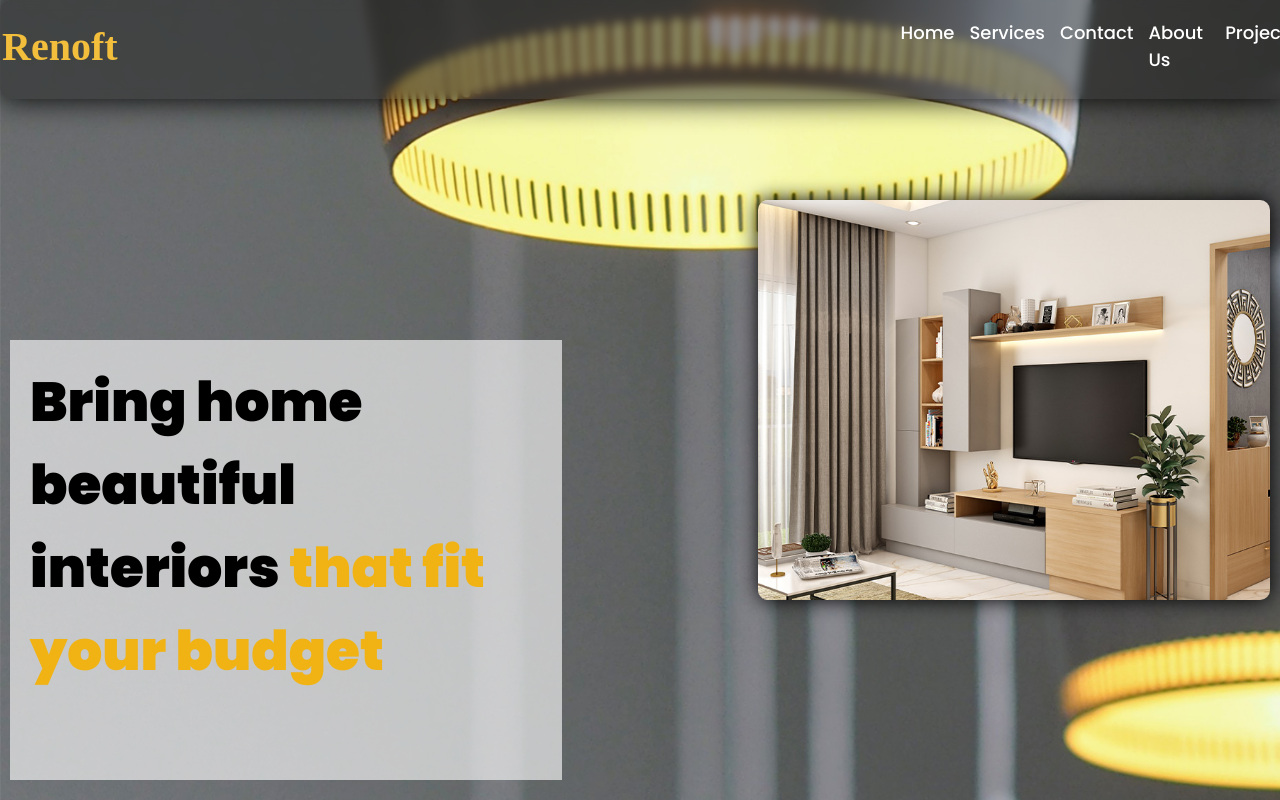
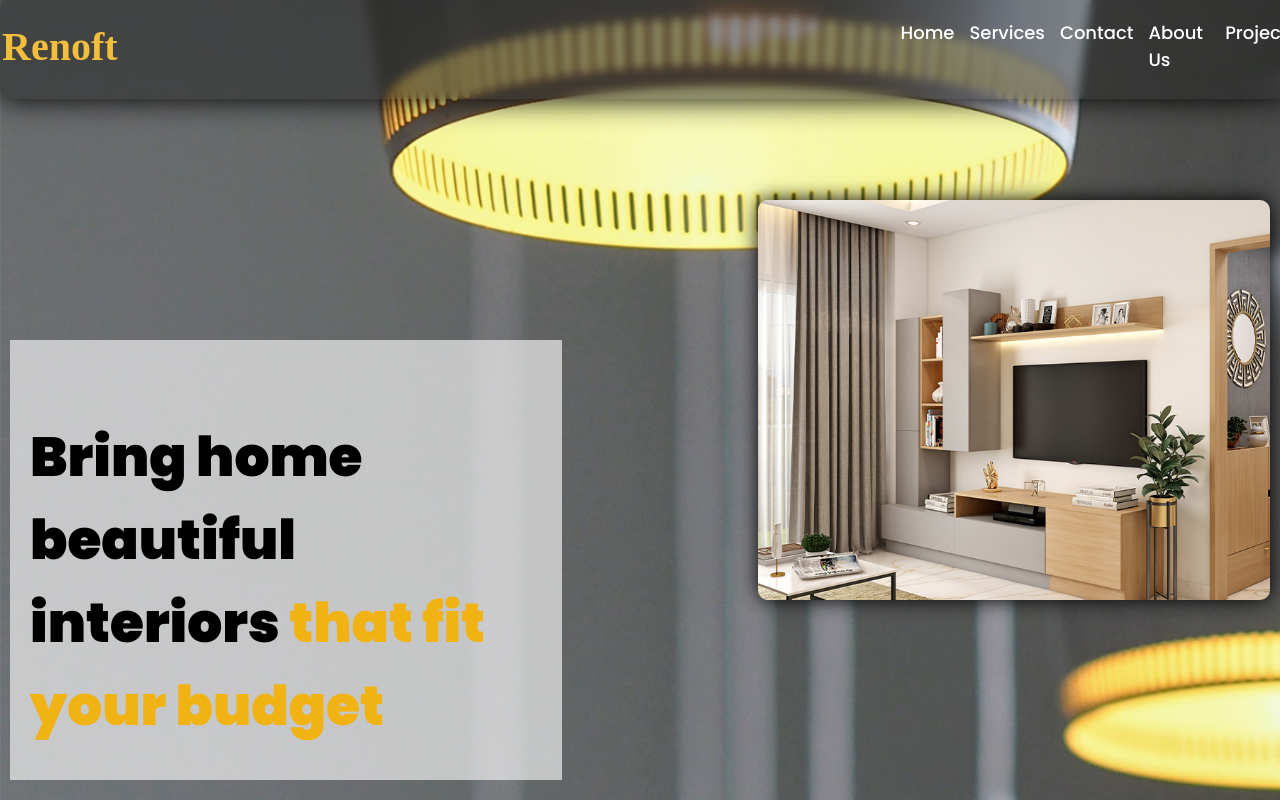
Before and after one commit to Surendar03/interior-design-website, a React (Create React App) app in the folder interior/: page / in a window 1280 px wide. Shown: the top 800 px of the page. Built offline with nearby package versions, Linux system fonts and the light colour scheme.

Commit message:
Update Home.js

```diff
--- a/interior/src/components/Home.js
+++ b/interior/src/components/Home.js
@@ -41,7 +41,7 @@ function Home() {
       </nav>
             <div className='topcontainer'>
                 <div className='highlight'>
-                Bring home beautiful interiors <span>that fit your budget</span>
+               <p> Bring home beautiful interiors <span>that fit your budget</span></p>
                 </div>
                 <div className='topimg'>
                 </div>
```
